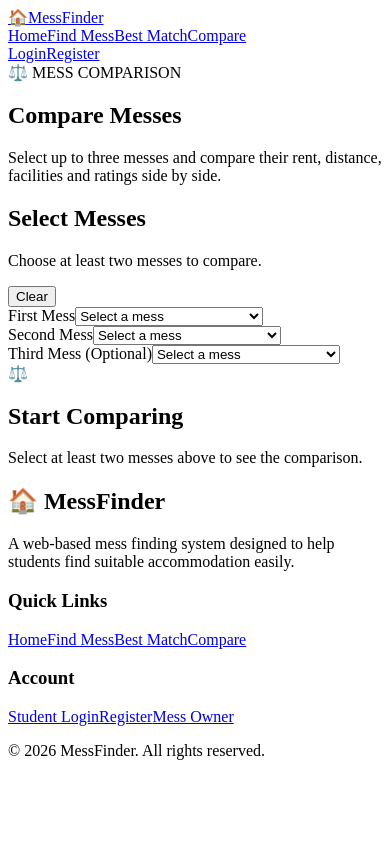
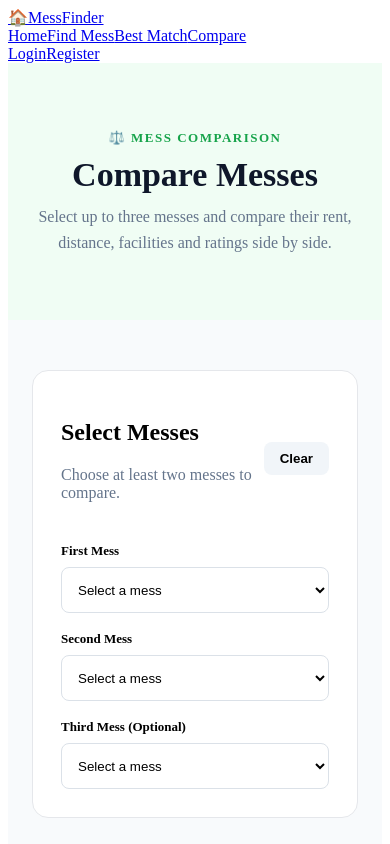
Before and after one commit to rashsed60cyber/mess-finding-system, a React (Vite) app: page /mess-finding-system/compare in a window 390 px wide. Shown: the top 844 px of the page. Built offline with nearby package versions, Linux system fonts and the light colour scheme.

Commit message:
Add styles for compare page layout and elements

```diff
--- a/src/index.css
+++ b/src/index.css
@@ -507,3 +507,232 @@
     font-size: 34px;
   }
 }
+/* =========================
+   COMPARE PAGE
+========================= */
+
+.compare-page {
+  min-height: 100vh;
+  background: #f8fafc;
+}
+
+.compare-header {
+  padding: 65px 20px;
+  text-align: center;
+  background: #f0fdf4;
+}
+
+.compare-header > span {
+  color: #16a34a;
+  font-size: 13px;
+  font-weight: 800;
+  letter-spacing: 1.5px;
+}
+
+.compare-header h1 {
+  margin: 10px 0;
+  font-size: 44px;
+  color: #0f172a;
+}
+
+.compare-header p {
+  max-width: 650px;
+  margin: auto;
+  color: #64748b;
+  line-height: 1.6;
+}
+
+.compare-container {
+  max-width: 1200px;
+  margin: auto;
+  padding: 50px 24px 90px;
+}
+
+.compare-selector {
+  background: white;
+  padding: 28px;
+  border: 1px solid #e5e7eb;
+  border-radius: 16px;
+}
+
+.compare-selector-heading {
+  display: flex;
+  justify-content: space-between;
+  align-items: center;
+  margin-bottom: 25px;
+}
+
+.compare-selector-heading p {
+  margin-top: 5px;
+  color: #64748b;
+}
+
+.compare-selector-heading button {
+  border: none;
+  background: #f1f5f9;
+  padding: 9px 16px;
+  border-radius: 8px;
+  cursor: pointer;
+  font-weight: 700;
+}
+
+.compare-select-grid {
+  display: grid;
+  grid-template-columns: repeat(3, 1fr);
+  gap: 18px;
+}
+
+.compare-select-box {
+  display: flex;
+  flex-direction: column;
+  gap: 8px;
+}
+
+.compare-select-box label {
+  font-size: 13px;
+  font-weight: 700;
+}
+
+.compare-select-box select {
+  width: 100%;
+  height: 46px;
+  padding: 0 12px;
+  border: 1px solid #dbe1e8;
+  border-radius: 8px;
+  background: white;
+}
+
+.comparison-section {
+  margin-top: 35px;
+}
+
+.comparison-table-wrapper {
+  overflow-x: auto;
+  background: white;
+  border: 1px solid #e5e7eb;
+  border-radius: 16px;
+}
+
+.comparison-table {
+  width: 100%;
+  min-width: 800px;
+  border-collapse: collapse;
+}
+
+.comparison-table th,
+.comparison-table td {
+  padding: 17px;
+  border-bottom: 1px solid #e5e7eb;
+  text-align: center;
+}
+
+.comparison-table th:first-child,
+.comparison-table td:first-child {
+  width: 180px;
+  text-align: left;
+  font-weight: 700;
+  background: #f8fafc;
+}
+
+.compare-mess-heading {
+  position: relative;
+  min-width: 190px;
+}
+
+.compare-photo-placeholder {
+  height: 135px;
+  overflow: hidden;
+  margin-bottom: 15px;
+  border-radius: 10px;
+  background: #eaf7ee;
+  display: flex;
+  flex-direction: column;
+  justify-content: center;
+  align-items: center;
+  color: #64748b;
+}
+
+.compare-photo-placeholder img {
+  width: 100%;
+  height: 100%;
+  object-fit: cover;
+}
+
+.compare-photo-placeholder span {
+  font-size: 40px;
+}
+
+.compare-photo-placeholder small {
+  margin-top: 5px;
+}
+
+.compare-mess-heading h3 {
+  font-size: 16px;
+  color: #0f172a;
+}
+
+.compare-mess-heading p {
+  margin-top: 5px;
+  color: #64748b;
+  font-size: 12px;
+}
+
+.compare-label {
+  display: inline-block;
+  margin-top: 8px;
+  padding: 4px 8px;
+  border-radius: 20px;
+  background: #dcfce7;
+  color: #15803d;
+  font-size: 10px;
+}
+
+.available {
+  color: #15803d;
+  font-weight: 700;
+}
+
+.unavailable {
+  color: #dc2626;
+}
+
+.compare-view-btn {
+  display: inline-block;
+  padding: 9px 14px;
+  background: #16a34a;
+  color: white;
+  border-radius: 7px;
+  font-size: 12px;
+  font-weight: 700;
+}
+
+.compare-empty {
+  margin-top: 35px;
+  padding: 75px 20px;
+  text-align: center;
+  border: 1px dashed #cbd5e1;
+  border-radius: 16px;
+  background: white;
+}
+
+.compare-empty > span {
+  font-size: 55px;
+}
+
+.compare-empty h2 {
+  margin: 13px 0 7px;
+}
+
+.compare-empty p {
+  color: #64748b;
+}
+
+@media (max-width: 750px) {
+  .compare-select-grid {
+    grid-template-columns: 1fr;
+  }
+
+  .compare-header h1 {
+    font-size: 34px;
+  }
+}
```
